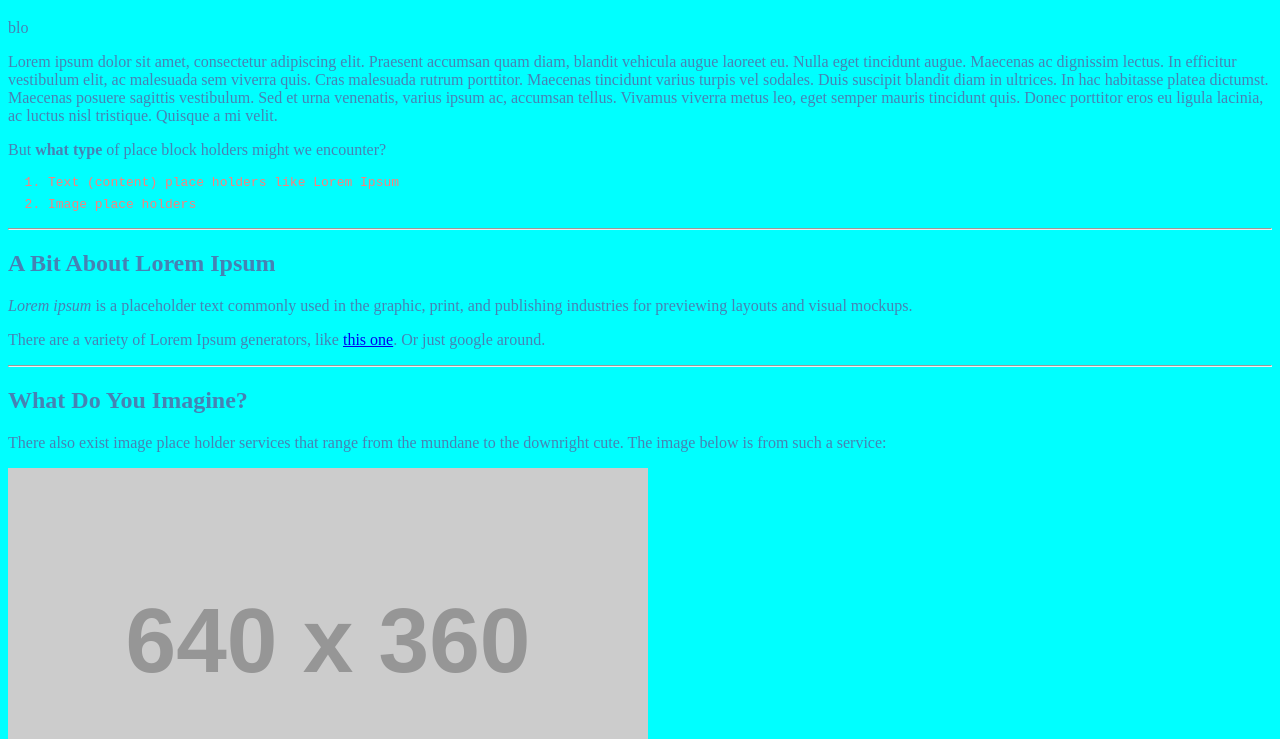
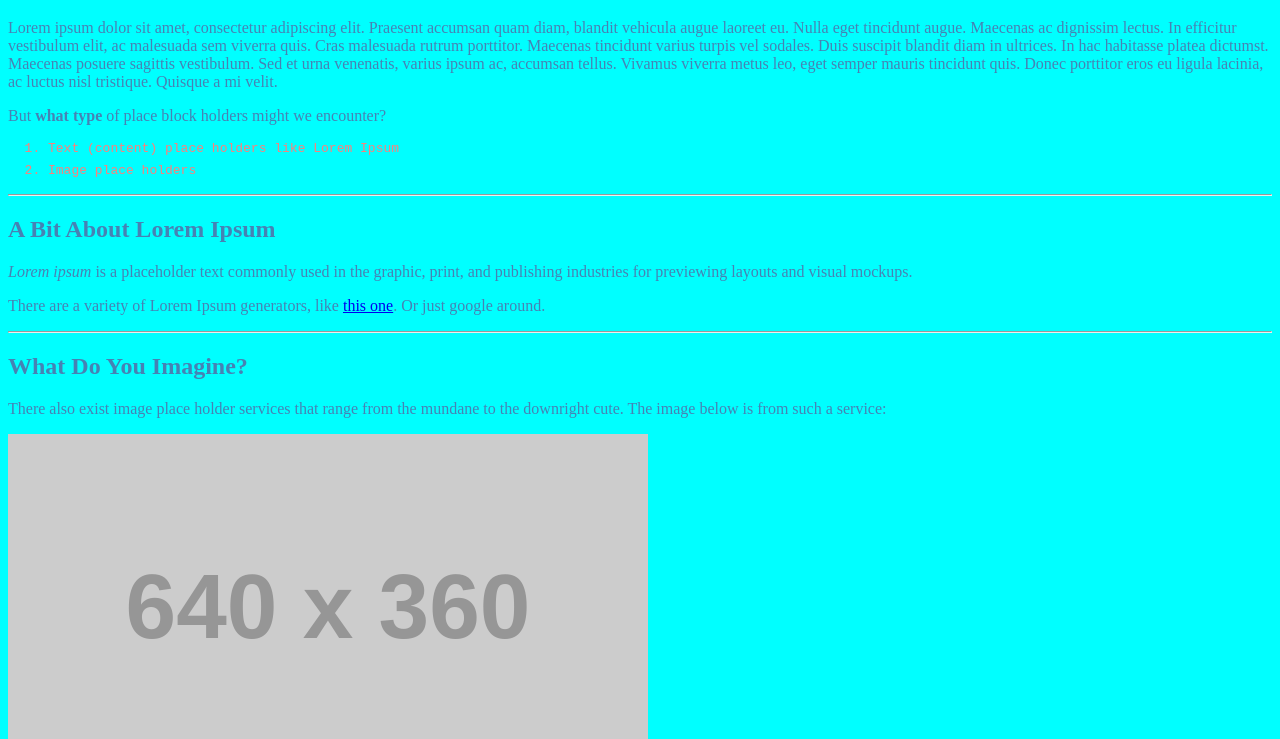
Before and after one commit to paytown/bootcamp-prep-day-2, a plain HTML site: page index.html in a window 1280 px wide. Shown: the part 61-800 px from the top of the page. Drawn offline with Linux system fonts and the light colour scheme; placeholder pictures from the web are drawn by us.

Commit message:
fixed spelling mistake

```diff
--- a/index.html
+++ b/index.html
@@ -13,7 +13,7 @@
         <h1>A Couple of Place Holders</h1>
     </header>
 
-     <main> blo
+     <main>
         <p>Lorem ipsum dolor sit amet, consectetur adipiscing elit. Praesent accumsan quam diam, blandit vehicula augue laoreet eu. Nulla eget tincidunt augue. Maecenas ac dignissim lectus. In efficitur vestibulum elit, ac malesuada sem viverra quis. Cras malesuada rutrum porttitor. Maecenas tincidunt varius turpis vel sodales. Duis suscipit blandit diam in ultrices. In hac habitasse platea dictumst. Maecenas posuere sagittis vestibulum. Sed et urna venenatis, varius ipsum ac, accumsan tellus. Vivamus viverra metus leo, eget semper mauris tincidunt quis. Donec porttitor eros eu ligula lacinia, ac luctus nisl tristique. Quisque a mi velit.</p>
         <p>But <strong>what type</strong> of place block holders might we encounter?</p>
         <ol>
```
